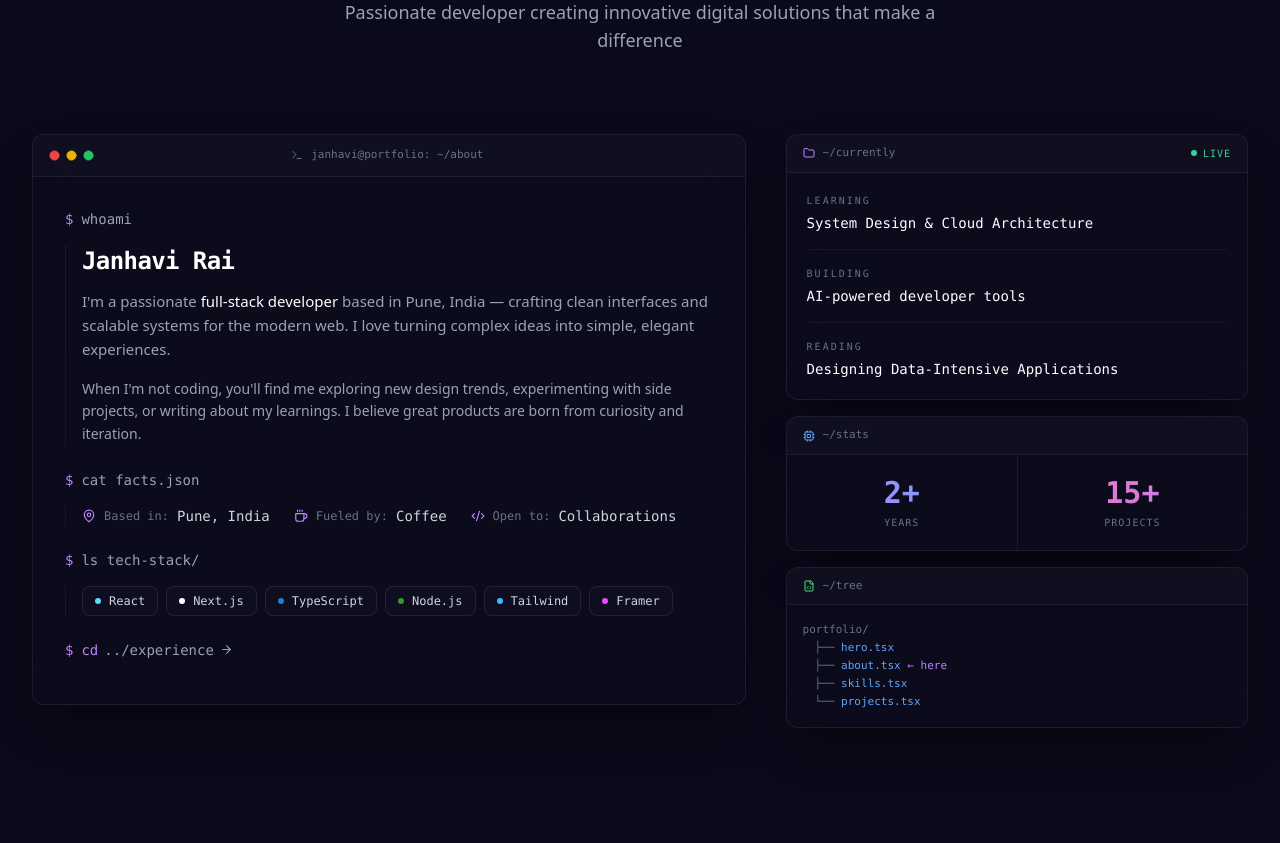
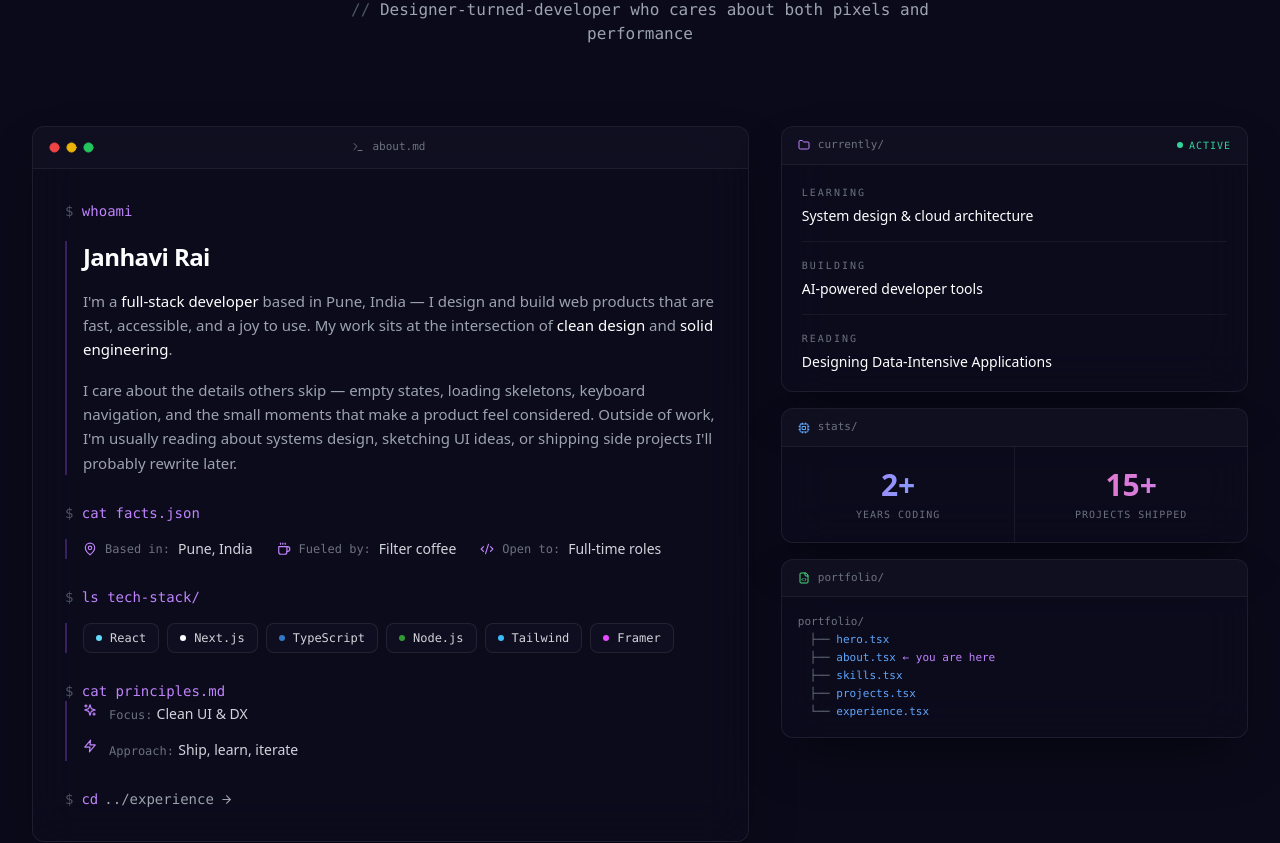
Before and after one commit to janhavirai19/Portfolio, a Next.js app: page / in a window 1280 px wide. Shown: the part 1032-1875 px from the top of the page. Built offline with nearby package versions, Linux system fonts and the light colour scheme.

Commit message:
Update project

```diff
--- a/app/components/About.tsx
+++ b/app/components/About.tsx
@@ -6,11 +6,13 @@ import {
   MapPin,
   Coffee,
   Code2,
+  Circle,
   Terminal,
-  Circle,
   Folder,
   FileCode,
   Cpu,
+  Sparkles,
+  Zap,
 } from "lucide-react";
 
 const About = () => {
@@ -22,17 +24,19 @@ const About = () => {
     { name: "Tailwind", color: "#38BDF8" },
     { name: "Framer", color: "#E64BFF" },
   ];
-
   const facts = [
     { icon: MapPin, label: "Based in", value: "Pune, India" },
-    { icon: Coffee, label: "Fueled by", value: "Coffee" },
-    { icon: Code2, label: "Open to", value: "Collaborations" },
+    { icon: Coffee, label: "Fueled by", value: "Filter coffee" },
+    { icon: Code2, label: "Open to", value: "Full-time roles" },
   ];
-
   const nowItems = [
-    { label: "Learning", value: "System Design & Cloud Architecture" },
+    { label: "Learning", value: "System design & cloud architecture" },
     { label: "Building", value: "AI-powered developer tools" },
     { label: "Reading", value: "Designing Data-Intensive Applications" },
+  ];
+  const highlights = [
+    { icon: Sparkles, label: "Focus", value: "Clean UI & DX" },
+    { icon: Zap, label: "Approach", value: "Ship, learn, iterate" },
   ];
 
   return (
@@ -44,18 +48,18 @@ const About = () => {
         <div className="absolute inset-0 bg-gradient-to-b from-[#0a0a1a] via-[#0d0d1f] to-[#0a0a1a]" />
 
         <motion.div
-          className="absolute top-[10%] left-[-10%] w-[500px] h-[500px] rounded-full bg-purple-500/10 blur-[130px]"
+          className="absolute top-[10%] left-[-10%] w-[400px] h-[400px] sm:w-[500px] sm:h-[500px] rounded-full bg-purple-500/10 blur-[110px] sm:blur-[130px]"
           animate={{ x: [0, 40, 0], y: [0, -30, 0] }}
           transition={{ duration: 20, repeat: Infinity, ease: "easeInOut" }}
         />
         <motion.div
-          className="absolute bottom-[10%] right-[-10%] w-[500px] h-[500px] rounded-full bg-blue-500/10 blur-[130px]"
+          className="absolute bottom-[10%] right-[-10%] w-[400px] h-[400px] sm:w-[500px] sm:h-[500px] rounded-full bg-blue-500/10 blur-[110px] sm:blur-[130px]"
           animate={{ x: [0, -40, 0], y: [0, 30, 0] }}
           transition={{ duration: 22, repeat: Infinity, ease: "easeInOut" }}
         />
 
         <div
-          className="absolute inset-0 opacity-[0.035]"
+          className="absolute inset-0 opacity-[0.03]"
           style={{
             backgroundImage: `
               linear-gradient(rgba(139,92,246,0.4) 1px, transparent 1px),
@@ -64,17 +68,9 @@ const About = () => {
             backgroundSize: "48px 48px",
           }}
         />
-
-        <div
-          className="absolute inset-0 opacity-[0.03] pointer-events-none"
-          style={{
-            backgroundImage:
-              "repeating-linear-gradient(0deg, rgba(255,255,255,0.08) 0px, rgba(255,255,255,0.08) 1px, transparent 1px, transparent 3px)",
-          }}
-        />
       </div>
 
-      <div className="relative max-w-7xl mx-auto px-4 sm:px-6 lg:px-8">
+      <div className="relative max-w-7xl mx-auto px-6 lg:px-8">
         <motion.div
           initial={{ opacity: 0, y: 30 }}
           whileInView={{ opacity: 1, y: 0 }}
@@ -84,20 +80,20 @@ const About = () => {
         >
 
           <h2 className="text-4xl sm:text-5xl lg:text-6xl font-bold tracking-tight mb-5">
-            <span className="text-white">Know Me </span>
+            <span className="text-white">A bit </span>
             <span className="bg-gradient-to-r from-purple-300 via-pink-300 to-blue-300 bg-clip-text text-transparent">
-              Better
+              about me
             </span>
           </h2>
 
           <div className="w-16 h-[2px] bg-gradient-to-r from-purple-500 to-blue-500 mx-auto rounded-full mb-5" />
 
-          <p className="text-gray-400 text-base sm:text-lg max-w-2xl mx-auto leading-relaxed font-light">
-            Passionate developer creating innovative digital solutions that make a difference
+          <p className="text-gray-400 text-sm sm:text-base max-w-2xl mx-auto leading-relaxed font-mono">
+            <span className="text-gray-600">//</span> Designer-turned-developer who cares about both pixels and performance
           </p>
         </motion.div>
 
-        <div className="grid lg:grid-cols-5 gap-8 lg:gap-10 items-start">
+        <div className="grid lg:grid-cols-5 gap-6 lg:gap-8 items-start">
           <motion.div
             initial={{ opacity: 0, x: -30 }}
             whileInView={{ opacity: 1, x: 0 }}
@@ -115,71 +111,63 @@ const About = () => {
                 <div className="flex-1 flex items-center justify-center gap-2">
                   <Terminal size={12} className="text-gray-500" />
                   <span className="text-[11px] text-gray-500 font-mono">
-                    janhavi@portfolio: ~/about
+                    about.md
                   </span>
                 </div>
                 <div className="w-12" />
               </div>
 
               <div className="p-6 sm:p-8">
-                <div className="flex items-center gap-2 mb-4">
-                  <span className="text-purple-400 font-mono text-sm">$</span>
-                  <span className="text-gray-400 font-mono text-sm">
-                    whoami
+                <div className="flex items-center gap-2 mb-5">
+                  <span className="text-purple-400 font-mono text-sm">
+                    <span className="text-gray-600">$</span> whoami
                   </span>
                 </div>
 
-                <div className="pl-4 mb-6 border-l border-white/[0.06]">
-                  <h3 className="text-xl sm:text-2xl font-semibold text-white tracking-tight mb-3 font-mono">
+                <div className="pl-4 mb-7 border-l-2 border-purple-500/30">
+                  <h3 className="text-xl sm:text-2xl font-semibold text-white tracking-tight mb-4">
                     Janhavi Rai
                   </h3>
-                  <p className="text-gray-400 leading-relaxed text-sm sm:text-[15px] font-light mb-4">
-                    I'm a passionate{" "}
-                    <span className="text-white font-medium">
-                      full-stack developer
-                    </span>{" "}
-                    based in Pune, India — crafting clean interfaces and scalable
-                    systems for the modern web. I love turning complex ideas into
-                    simple, elegant experiences.
+                  <p className="text-gray-400 leading-relaxed text-sm sm:text-[15px] mb-4">
+                    I&apos;m a <span className="text-white font-medium">full-stack developer</span> based
+                    in Pune, India — I design and build web products that are fast, accessible,
+                    and a joy to use. My work sits at the intersection of{" "}
+                    <span className="text-white font-medium">clean design</span> and{" "}
+                    <span className="text-white font-medium">solid engineering</span>.
                   </p>
-                  <p className="text-gray-400 leading-relaxed text-sm font-light">
-                    When I'm not coding, you'll find me exploring new design
-                    trends, experimenting with side projects, or writing about my
-                    learnings. I believe great products are born from curiosity
-                    and iteration.
+                  <p className="text-gray-400 leading-relaxed text-sm sm:text-[15px]">
+                    I care about the details others skip — empty states, loading skeletons,
+                    keyboard navigation, and the small moments that make a product feel
+                    considered. Outside of work, I&apos;m usually reading about systems design,
+                    sketching UI ideas, or shipping side projects I&apos;ll probably rewrite later.
                   </p>
                 </div>
 
                 <div className="flex items-center gap-2 mb-4">
-                  <span className="text-purple-400 font-mono text-sm">$</span>
-                  <span className="text-gray-400 font-mono text-sm">
-                    cat facts.json
+                  <span className="text-purple-400 font-mono text-sm">
+                    <span className="text-gray-600">$</span> cat facts.json
                   </span>
                 </div>
 
-                <div className="pl-4 mb-6 border-l border-white/[0.06] flex flex-wrap gap-x-6 gap-y-2">
+                <div className="pl-4 mb-7 border-l-2 border-purple-500/30 flex flex-wrap gap-x-6 gap-y-3">
                   {facts.map((fact, i) => (
-                    <div
-                      key={i}
-                      className="flex items-center gap-2 text-sm text-gray-400"
-                    >
+                    <div key={i} className="flex items-center gap-2">
                       <fact.icon size={14} className="text-purple-400" />
                       <span className="font-mono text-xs text-gray-500">
                         {fact.label}:
                       </span>
-                      <span className="text-gray-300 font-mono">{fact.value}</span>
+                      <span className="text-sm text-gray-300">{fact.value}</span>
                     </div>
                   ))}
                 </div>
 
                 <div className="flex items-center gap-2 mb-4">
-                  <span className="text-purple-400 font-mono text-sm">$</span>
-                  <span className="text-gray-400 font-mono text-sm">
-                    ls tech-stack/
+                  <span className="text-purple-400 font-mono text-sm">
+                    <span className="text-gray-600">$</span> ls tech-stack/
                   </span>
                 </div>
 
-                <div className="pl-4 mb-6 border-l border-white/[0.06] flex flex-wrap gap-2">
+                <div className="pl-4 mb-7 border-l-2 border-purple-500/30 flex flex-wrap gap-2">
                   {techStack.map((tech, i) => (
                     <motion.span
                       key={tech.name}
@@ -198,9 +186,31 @@ const About = () => {
                   ))}
                 </div>
 
-                <div className="flex items-center gap-2 mb-3">
-                  <span className="text-purple-400 font-mono text-sm">$</span>
-                  <motion.a
+                <div className="flex items-center gap-2">
+                  <span className="text-purple-400 font-mono text-sm">
+                    <span className="text-gray-600">$</span> cat principles.md
+                  </span>
+                </div>
+
+                <div className="pl-4 mb-7 border-l-2 border-purple-500/30 space-y-3">
+                  {highlights.map((item, i) => (
+                    <div key={i} className="flex items-start gap-3">
+                      <item.icon size={14} className="text-purple-400 mt-0.5 flex-shrink-0" />
+                      <div>
+                        <span className="font-mono text-xs text-gray-500">
+                          {item.label}:
+                        </span>{" "}
+                        <span className="text-sm text-gray-300">{item.value}</span>
+                      </div>
+                    </div>
+                  ))}
+                </div>
+
+                <div className="flex items-center gap-2">
+                  <span className="text-purple-400 font-mono text-sm">
+                    <span className="text-gray-600">$</span>
+                  </span>
+                  <a
                     href="#experience"
                     className="group inline-flex items-center gap-1.5 text-sm font-mono text-gray-400 hover:text-white transition-colors"
                   >
@@ -210,7 +220,7 @@ const About = () => {
                       size={13}
                       className="group-hover:translate-x-1 transition-transform duration-300"
                     />
-                  </motion.a>
+                  </a>
                 </div>
               </div>
             </div>
@@ -227,7 +237,7 @@ const About = () => {
               <div className="flex items-center gap-2 px-4 py-2.5 bg-white/[0.02] border-b border-white/[0.06]">
                 <Folder size={12} className="text-purple-400" />
                 <span className="text-[11px] text-gray-500 font-mono">
-                  ~/currently
+                  currently/
                 </span>
                 <span className="ml-auto flex items-center gap-1.5">
                   <span className="relative flex h-1.5 w-1.5">
@@ -235,7 +245,7 @@ const About = () => {
                     <span className="relative inline-flex rounded-full h-1.5 w-1.5 bg-emerald-400" />
                   </span>
                   <span className="text-[10px] font-mono text-emerald-400 uppercase tracking-widest">
-                    live
+                    active
                   </span>
                 </span>
               </div>
@@ -249,7 +259,7 @@ const About = () => {
                     <p className="text-[10px] uppercase tracking-[0.2em] text-gray-500 mb-1.5 font-mono">
                       {item.label}
                     </p>
-                    <p className="text-sm text-white font-medium leading-snug font-mono">
+                    <p className="text-sm text-white leading-snug">
                       {item.value}
                     </p>
                   </div>
@@ -261,25 +271,25 @@ const About = () => {
               <div className="flex items-center gap-2 px-4 py-2.5 bg-white/[0.02] border-b border-white/[0.06]">
                 <Cpu size={12} className="text-blue-400" />
                 <span className="text-[11px] text-gray-500 font-mono">
-                  ~/stats
+                  stats/
                 </span>
               </div>
 
               <div className="grid grid-cols-2 divide-x divide-white/[0.06]">
                 <div className="p-5 text-center">
-                  <p className="text-2xl sm:text-3xl font-bold bg-gradient-to-r from-purple-400 to-blue-400 bg-clip-text text-transparent font-mono">
+                  <p className="text-2xl sm:text-3xl font-bold bg-gradient-to-r from-purple-400 to-blue-400 bg-clip-text text-transparent">
                     2+
                   </p>
                   <p className="text-[10px] uppercase tracking-widest text-gray-500 mt-1 font-mono">
-                    Years
+                    Years coding
                   </p>
                 </div>
                 <div className="p-5 text-center">
-                  <p className="text-2xl sm:text-3xl font-bold bg-gradient-to-r from-pink-400 to-purple-400 bg-clip-text text-transparent font-mono">
+                  <p className="text-2xl sm:text-3xl font-bold bg-gradient-to-r from-pink-400 to-purple-400 bg-clip-text text-transparent">
                     15+
                   </p>
                   <p className="text-[10px] uppercase tracking-widest text-gray-500 mt-1 font-mono">
-                    Projects
+                    Projects shipped
                   </p>
                 </div>
               </div>
@@ -289,7 +299,7 @@ const About = () => {
               <div className="flex items-center gap-2 px-4 py-2.5 bg-white/[0.02] border-b border-white/[0.06]">
                 <FileCode size={12} className="text-green-400" />
                 <span className="text-[11px] text-gray-500 font-mono">
-                  ~/tree
+                  portfolio/
                 </span>
               </div>
               <div className="p-4 font-mono text-[11px] leading-relaxed">
@@ -299,13 +309,16 @@ const About = () => {
                 </p>
                 <p className="text-gray-500 pl-3">
                   ├── <span className="text-blue-400">about.tsx</span>{" "}
-                  <span className="text-purple-400">← here</span>
+                  <span className="text-purple-400">← you are here</span>
                 </p>
                 <p className="text-gray-500 pl-3">
                   ├── <span className="text-blue-400">skills.tsx</span>
                 </p>
                 <p className="text-gray-500 pl-3">
-                  └── <span className="text-blue-400">projects.tsx</span>
+                  ├── <span className="text-blue-400">projects.tsx</span>
+                </p>
+                <p className="text-gray-500 pl-3">
+                  └── <span className="text-blue-400">experience.tsx</span>
                 </p>
               </div>
             </div>
```
